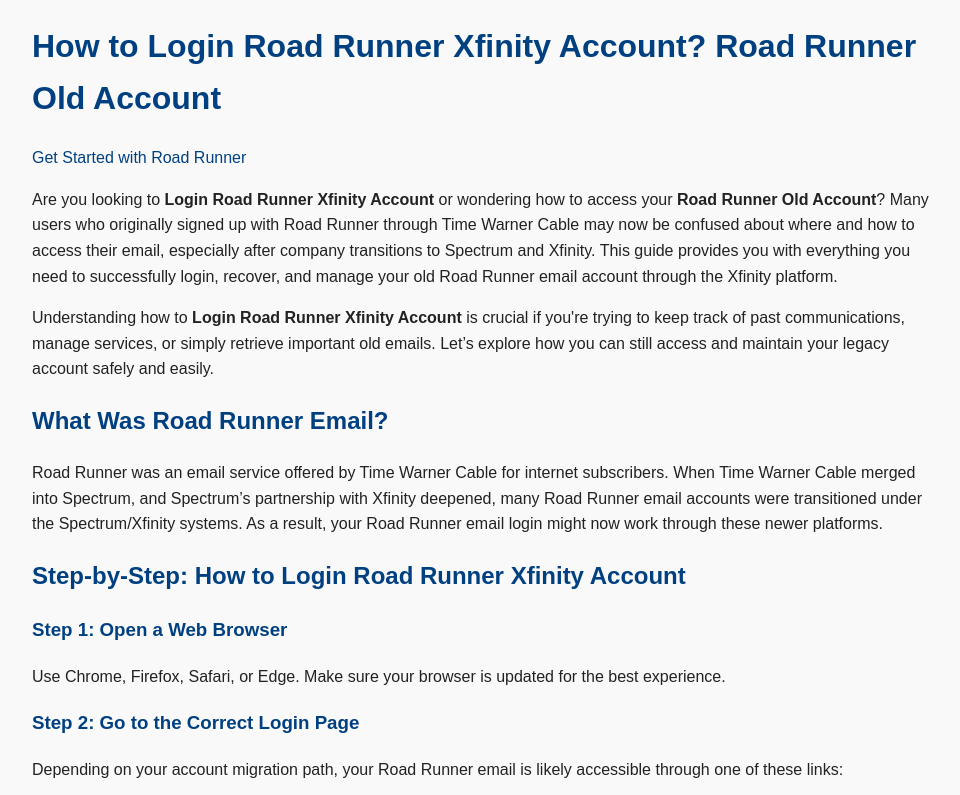
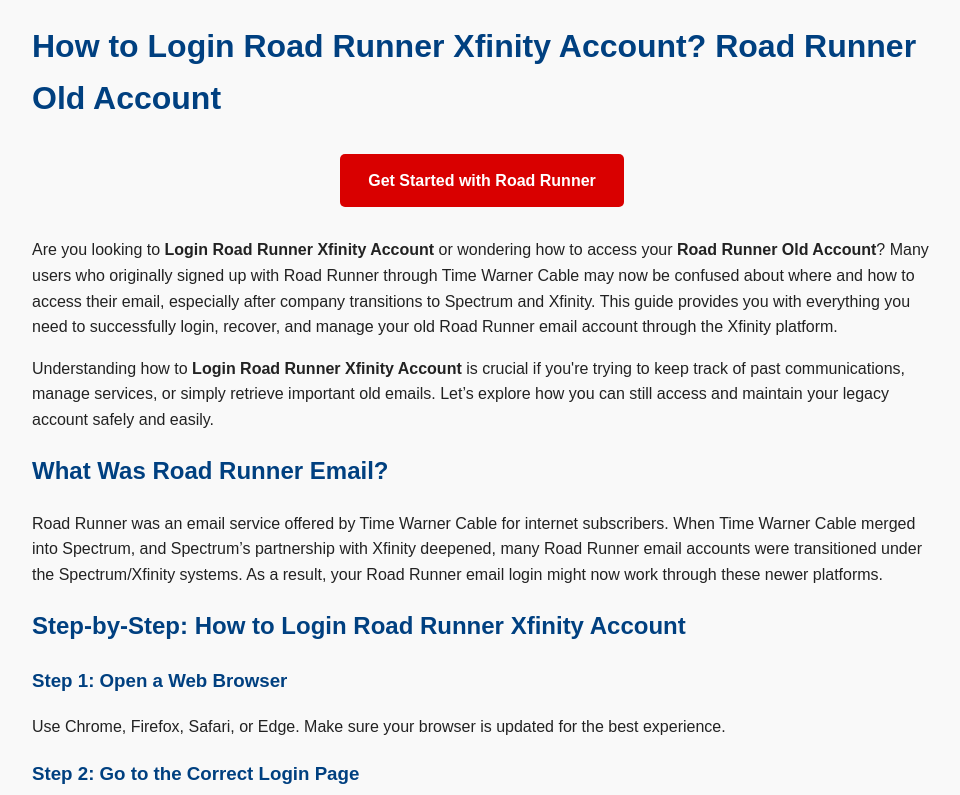
Before and after one commit to tanithcarey/CodeSmithery, a plain HTML site: page index.html in a window 1280 px wide. Shown: the top 795 px of the page, without its empty margins (158-1118 px from the left). Drawn offline with Linux system fonts and the light colour scheme.

Commit message:
Update index.html

```diff
--- a/index.html
+++ b/index.html
@@ -30,21 +30,22 @@
     ul, ol {
       margin-left: 20px;
     }
-    .btn-start {
+    .center-button {
+      text-align: center;
+      margin: 30px 0;
+    }
+    .center-button a {
       display: inline-block;
-      margin-top: 20px;
-      margin-bottom: 30px;
-      padding: 12px 24px;
-      background-color: #004080;
+      padding: 14px 28px;
+      background-color: #d90000;
       color: #fff;
-      font-size: 1rem;
-      border: none;
+      font-size: 16px;
+      font-weight: bold;
+      text-decoration: none;
       border-radius: 5px;
-      text-decoration: none;
-      cursor: pointer;
     }
-    .btn-start:hover {
-      background-color: #003366;
+    .center-button a:hover {
+      background-color: #b80000;
     }
   </style>
 </head>
```
